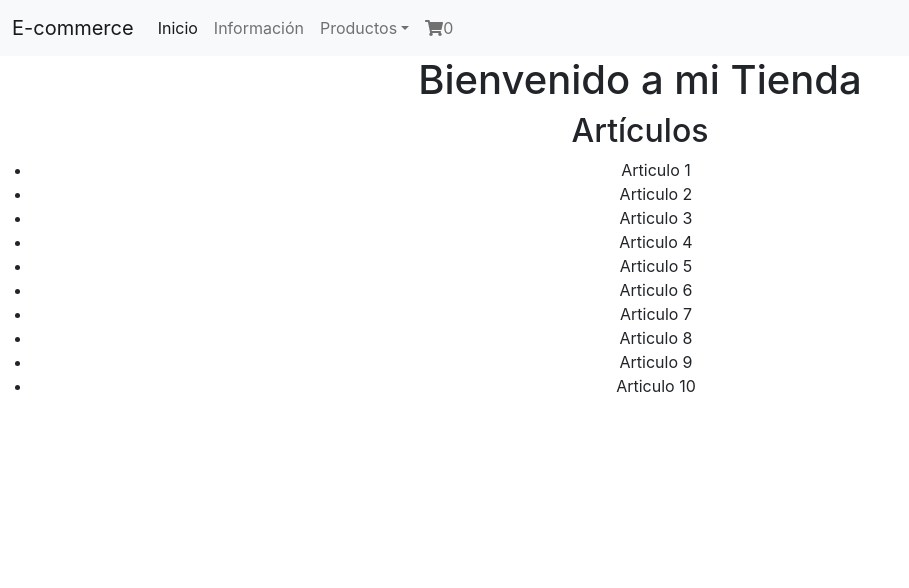
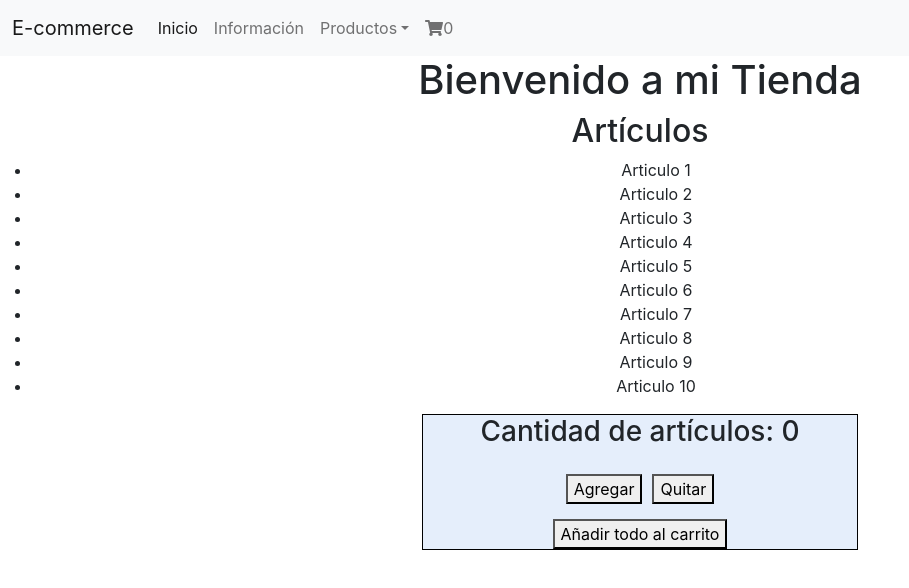
Before and after one commit to yaninaiveth/Castro-E-commerce, a React (Create React App) app: page / in a window 1280 px wide. Shown: the top 588 px of the page, without its empty margins (0-909 px from the left). Built offline with nearby package versions, Linux system fonts and the light colour scheme.

Commit message:
Desafío 4: Contador con Botón

```diff
--- a/src/App.js
+++ b/src/App.js
@@ -1,14 +1,16 @@
 import './App.css';
-import {BrowserRouter as Router, Switch, Route} from 'react-router-dom';
+import { BrowserRouter as Router } from 'react-router-dom';
 import NavBar from './components/NavBar';
 import { ItemListContainer } from './components/ItemListContainer';
+import ItemCount from './components/ItemCount'
 
 function App() {
   return (
     <div className="App">
       <Router>
         <NavBar/>
-        <ItemListContainer items={[1,2,3,4,5,6,7,8,9,10]} greeting="Bienvenido a mi Tienda"/>
+        <ItemListContainer items = { [1,2,3,4,5,6,7,8,9,10] } greeting = "Bienvenido a mi Tienda"/>
+        <ItemCount initial = "0" onAdd = {() => alert("Alert")} stock = "5"/>
       </Router>
     </div>
   );
--- /dev/null
+++ b/src/components/ItemCount.js
@@ -0,0 +1,34 @@
+import React from 'react';
+import { useState } from 'react';
+
+function ItemCount({ stock, initial, onAdd }){
+
+    const [count, setCount] = useState(Number(initial));
+
+    const add = () =>{
+        if (count > 0) onAdd();
+    }
+
+    const increment = (count) => {
+        if (count < stock) setCount(count + 1);
+    }
+
+    const decrement = (count) => {
+        if ((count > 0) || (count === 1)) setCount(count - 1);
+    }
+
+    return (
+        <div style = {{margin: "0 33% 0 33%", border: "solid 1px black", padding: "10px, 10px, 10px, 10px", background: "#E5EEFB"}}>
+            <h3>Cantidad de artículos: {count}</h3>
+
+            <div style = {{margin: "10px 0 0 0", padding: "10px 10px 10px 10px"}}>
+                <button style = {{margin: "5px 5px 5px 5px"}} onClick = {() => increment(count)}>Agregar</button>
+                <button style = {{margin: "5px 5px 5px 5px"}} onClick = {() => decrement(count)}>Quitar</button>
+            </div>
+
+            <button style = {{margin: "8px 0 0 10"}} onClick = {add}>Añadir todo al carrito</button>
+        </div>
+    );
+}
+
+export default ItemCount;
```
